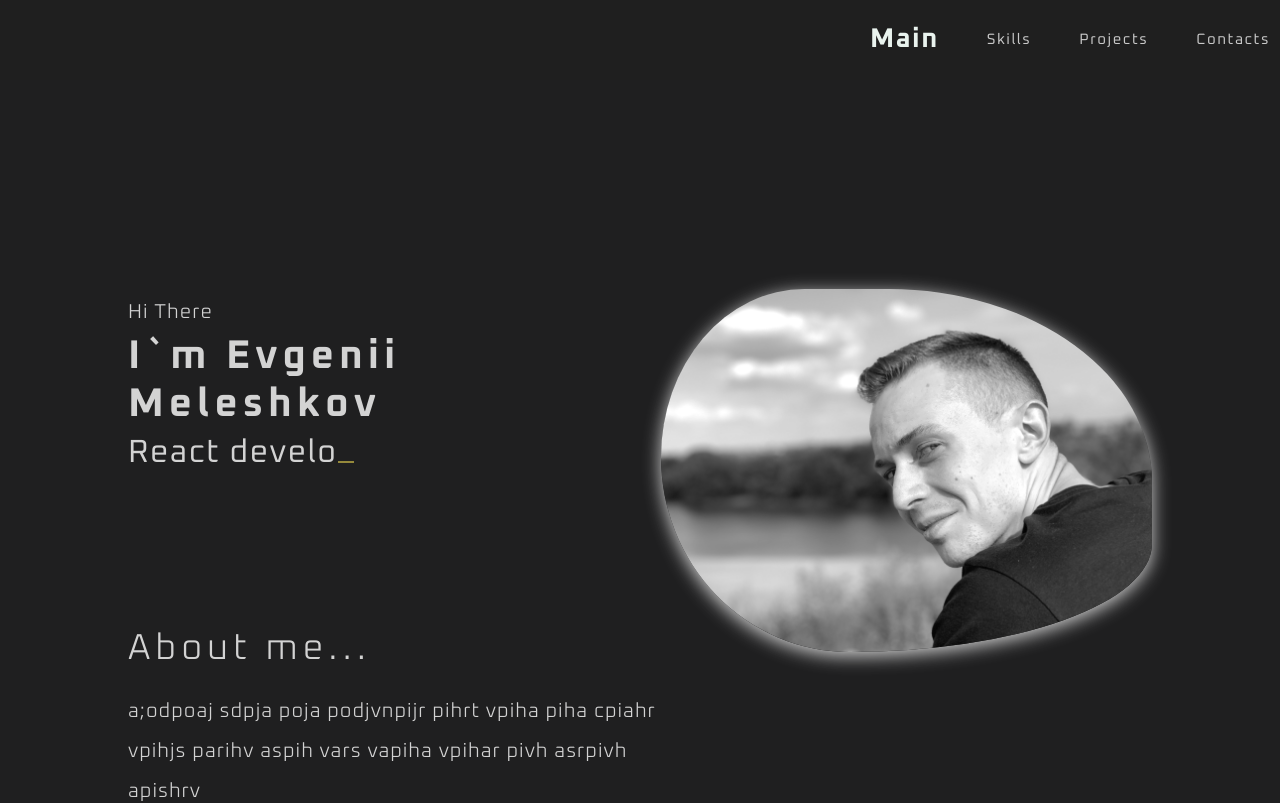
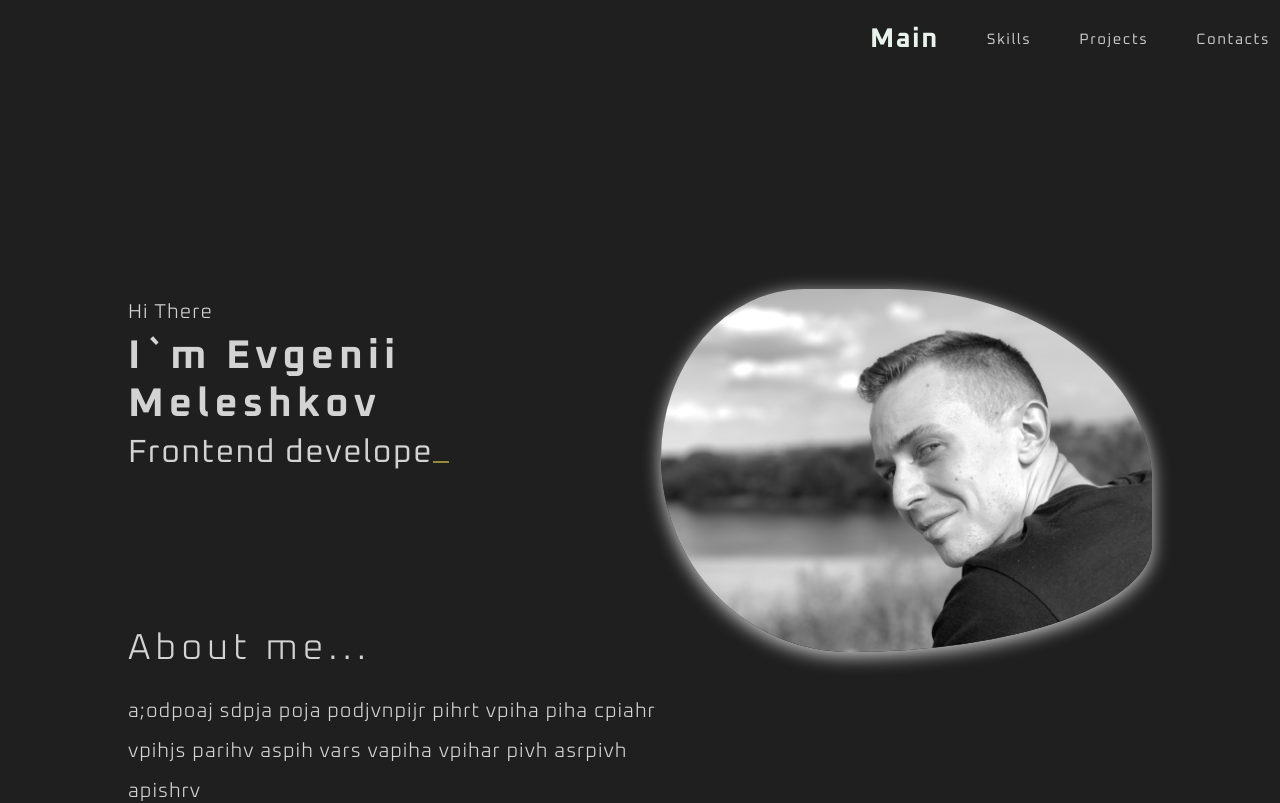
Before and after one commit to EvgeniiMeleshkov/portfolio, a React (Create React App) app: page / in a window 1280 px wide. Shown: the top 803 px of the page. Built offline with nearby package versions, Linux system fonts and the light colour scheme.

Commit message:
array cycle fixed 1.0

```diff
--- a/src/main/Main.tsx
+++ b/src/main/Main.tsx
@@ -27,7 +27,7 @@ const Main = () => {
                     setI(1)
                 }
             }
-        }, 100);
+        }, Math.random()*300);
         return () => {
             clearInterval(index)
         }
```
